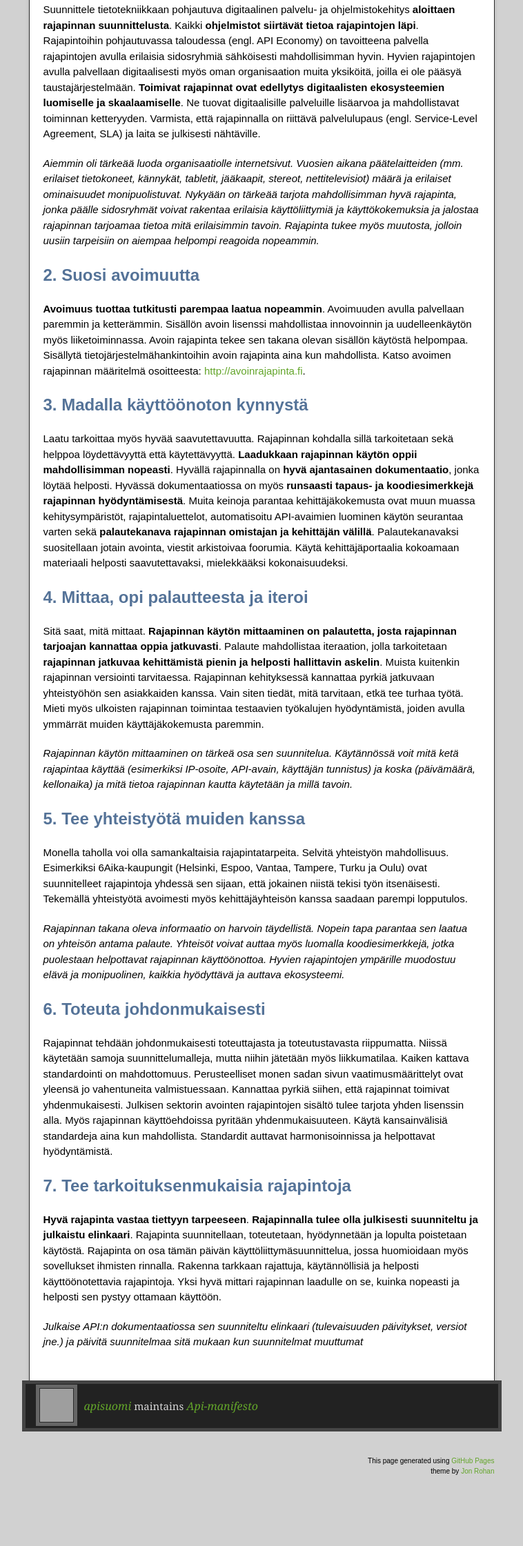
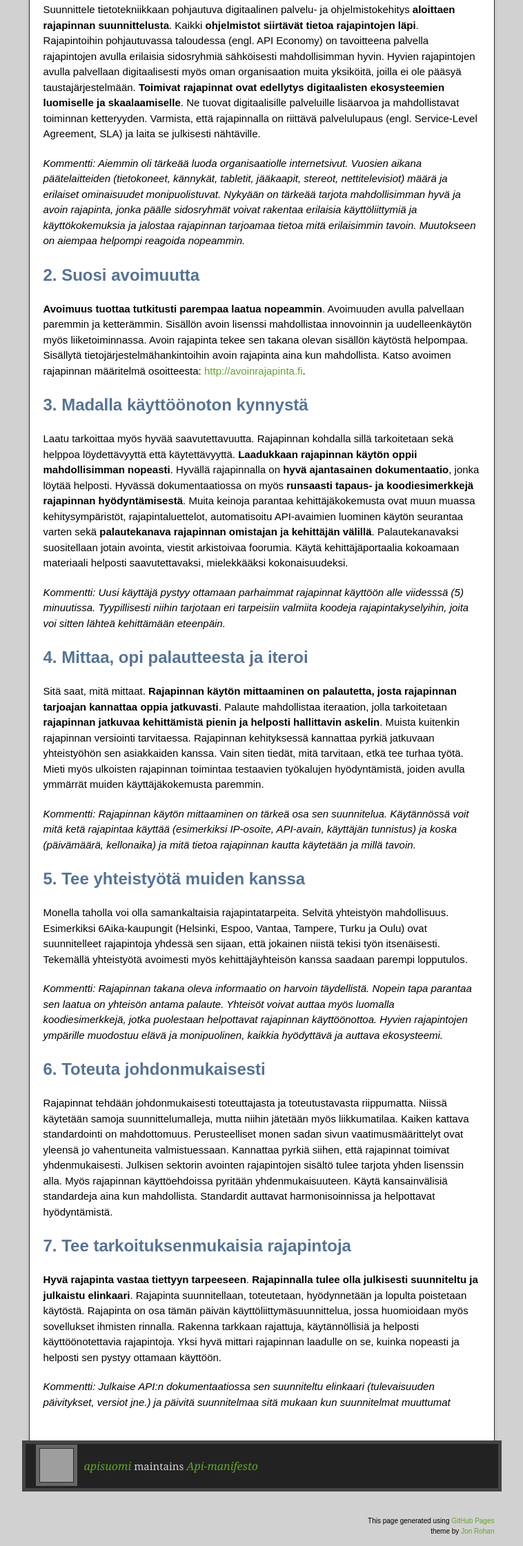
Before and after one commit to apisuomi/api-manifesto, a plain HTML site: page index.html in a window 1280 px wide. Shown: the part 413-2654 px from the top of the page at 69% size, without its empty margins (261-1019 px from the left). Drawn offline with nearby package versions, Linux system fonts and the light colour scheme; grey boxes are pictures that could not be loaded.

```diff
--- a/index.html
+++ b/index.html
@@ -44,7 +44,7 @@
 
 <p>Suunnittele tietotekniikkaan pohjautuva digitaalinen palvelu- ja ohjelmistokehitys <strong>aloittaen rajapinnan suunnittelusta</strong>. Kaikki <strong>ohjelmistot siirtävät tietoa rajapintojen läpi</strong>. Rajapintoihin pohjautuvassa taloudessa (engl. API Economy) on tavoitteena palvella rajapintojen avulla erilaisia sidosryhmiä sähköisesti mahdollisimman hyvin. Hyvien rajapintojen avulla palvellaan digitaalisesti myös oman organisaation muita yksiköitä, joilla ei ole pääsyä taustajärjestelmään. <strong>Toimivat rajapinnat ovat edellytys digitaalisten ekosysteemien luomiselle ja skaalaamiselle</strong>. Ne tuovat digitaalisille palveluille lisäarvoa ja mahdollistavat toiminnan ketteryyden. Varmista, että rajapinnalla on riittävä palvelulupaus (engl. Service-Level Agreement, SLA) ja laita se julkisesti nähtäville.</p>
 
-<p><em>Aiemmin oli tärkeää luoda organisaatiolle internetsivut. Vuosien aikana päätelaitteiden (mm. erilaiset tietokoneet, kännykät, tabletit, jääkaapit, stereot, nettitelevisiot) määrä ja erilaiset ominaisuudet monipuolistuvat. Nykyään on tärkeää tarjota mahdollisimman hyvä rajapinta, jonka päälle sidosryhmät voivat rakentaa erilaisia käyttöliittymiä ja käyttökokemuksia ja jalostaa rajapinnan tarjoamaa tietoa mitä erilaisimmin tavoin. Rajapinta tukee myös muutosta, jolloin uusiin tarpeisiin on aiempaa helpompi reagoida nopeammin.</em></p>
+<p><em>Kommentti: Aiemmin oli tärkeää luoda organisaatiolle internetsivut. Vuosien aikana päätelaitteiden (tietokoneet, kännykät, tabletit, jääkaapit, stereot, nettitelevisiot) määrä ja erilaiset ominaisuudet monipuolistuvat. Nykyään on tärkeää tarjota mahdollisimman hyvä ja avoin rajapinta, jonka päälle sidosryhmät voivat rakentaa erilaisia käyttöliittymiä ja käyttökokemuksia ja jalostaa rajapinnan tarjoamaa tietoa mitä erilaisimmin tavoin. Muutokseen on aiempaa helpompi reagoida nopeammin.</em></p>
 
 <h2>
 <a id="2-suosi-avoimuutta" class="anchor" href="#2-suosi-avoimuutta" aria-hidden="true"><span aria-hidden="true" class="octicon octicon-link"></span></a>2. Suosi avoimuutta</h2>
@@ -56,19 +56,21 @@
 
 <p>Laatu tarkoittaa myös hyvää saavutettavuutta. Rajapinnan kohdalla sillä tarkoitetaan sekä helppoa löydettävyyttä että käytettävyyttä. <strong>Laadukkaan rajapinnan käytön oppii mahdollisimman nopeasti</strong>. Hyvällä rajapinnalla on <strong>hyvä ajantasainen dokumentaatio</strong>, jonka löytää helposti. Hyvässä dokumentaatiossa on myös <strong>runsaasti tapaus- ja koodiesimerkkejä rajapinnan hyödyntämisestä</strong>. Muita keinoja parantaa kehittäjäkokemusta ovat muun muassa kehitysympäristöt, rajapintaluettelot, automatisoitu API-avaimien luominen käytön seurantaa varten sekä <strong>palautekanava rajapinnan omistajan ja kehittäjän välillä</strong>. Palautekanavaksi suositellaan jotain avointa, viestit arkistoivaa foorumia. Käytä kehittäjäportaalia kokoamaan materiaali helposti saavutettavaksi, mielekkääksi kokonaisuudeksi.</p>
 
+<p><em>Kommentti: Uusi käyttäjä pystyy ottamaan parhaimmat rajapinnat käyttöön alle viidesssä (5) minuutissa. Tyypillisesti niihin tarjotaan eri tarpeisiin valmiita koodeja rajapintakyselyihin, joita voi sitten lähteä kehittämään eteenpäin.</em> </p>
+
 <h2>
 <a id="4-mittaa-opi-palautteesta-ja-iteroi" class="anchor" href="#4-mittaa-opi-palautteesta-ja-iteroi" aria-hidden="true"><span aria-hidden="true" class="octicon octicon-link"></span></a>4. Mittaa, opi palautteesta ja iteroi</h2>
 
 <p>Sitä saat, mitä mittaat. <strong>Rajapinnan käytön mittaaminen on palautetta, josta rajapinnan tarjoajan kannattaa oppia jatkuvasti</strong>. Palaute mahdollistaa iteraation, jolla tarkoitetaan <strong>rajapinnan jatkuvaa kehittämistä pienin ja helposti hallittavin askelin</strong>. Muista kuitenkin rajapinnan versiointi tarvitaessa. Rajapinnan kehityksessä kannattaa pyrkiä jatkuvaan yhteistyöhön sen asiakkaiden kanssa. Vain siten tiedät, mitä tarvitaan, etkä tee turhaa työtä. Mieti myös ulkoisten rajapinnan toimintaa testaavien työkalujen hyödyntämistä, joiden avulla ymmärrät muiden käyttäjäkokemusta paremmin.</p>
 
-<p><em>Rajapinnan käytön mittaaminen on tärkeä osa sen suunnitelua. Käytännössä voit mitä ketä rajapintaa käyttää (esimerkiksi IP-osoite, API-avain, käyttäjän tunnistus) ja koska (päivämäärä, kellonaika) ja mitä tietoa rajapinnan kautta käytetään ja millä tavoin.</em></p>
+<p><em>Kommentti: Rajapinnan käytön mittaaminen on tärkeä osa sen suunnitelua. Käytännössä voit mitä ketä rajapintaa käyttää (esimerkiksi IP-osoite, API-avain, käyttäjän tunnistus) ja koska (päivämäärä, kellonaika) ja mitä tietoa rajapinnan kautta käytetään ja millä tavoin.</em></p>
 
 <h2>
 <a id="5-tee-yhteistyötä-muiden-kanssa" class="anchor" href="#5-tee-yhteisty%C3%B6t%C3%A4-muiden-kanssa" aria-hidden="true"><span aria-hidden="true" class="octicon octicon-link"></span></a>5. Tee yhteistyötä muiden kanssa</h2>
 
 <p>Monella taholla voi olla samankaltaisia rajapintatarpeita. Selvitä yhteistyön mahdollisuus. Esimerkiksi 6Aika-kaupungit (Helsinki, Espoo, Vantaa, Tampere, Turku ja Oulu) ovat suunnitelleet rajapintoja yhdessä sen sijaan, että jokainen niistä tekisi työn itsenäisesti. Tekemällä yhteistyötä avoimesti myös kehittäjäyhteisön kanssa saadaan parempi lopputulos.</p>
 
-<p><em>Rajapinnan takana oleva informaatio on harvoin täydellistä. Nopein tapa parantaa sen laatua on yhteisön antama palaute. Yhteisöt voivat auttaa myös luomalla koodiesimerkkejä, jotka puolestaan helpottavat rajapinnan käyttöönottoa. Hyvien rajapintojen ympärille muodostuu elävä ja monipuolinen, kaikkia hyödyttävä ja auttava ekosysteemi.</em></p>
+<p><em>Kommentti: Rajapinnan takana oleva informaatio on harvoin täydellistä. Nopein tapa parantaa sen laatua on yhteisön antama palaute. Yhteisöt voivat auttaa myös luomalla koodiesimerkkejä, jotka puolestaan helpottavat rajapinnan käyttöönottoa. Hyvien rajapintojen ympärille muodostuu elävä ja monipuolinen, kaikkia hyödyttävä ja auttava ekosysteemi.</em></p>
 
 <h2>
 <a id="6-toteuta-johdonmukaisesti" class="anchor" href="#6-toteuta-johdonmukaisesti" aria-hidden="true"><span aria-hidden="true" class="octicon octicon-link"></span></a>6. Toteuta johdonmukaisesti</h2>
@@ -80,7 +82,7 @@
 
 <p><strong>Hyvä rajapinta vastaa tiettyyn tarpeeseen</strong>. <strong>Rajapinnalla tulee olla julkisesti suunniteltu ja julkaistu elinkaari</strong>. Rajapinta suunnitellaan, toteutetaan, hyödynnetään ja lopulta poistetaan käytöstä. Rajapinta on osa tämän päivän käyttöliittymäsuunnittelua, jossa huomioidaan myös sovellukset ihmisten rinnalla. Rakenna tarkkaan rajattuja, käytännöllisiä ja helposti käyttöönotettavia rajapintoja. Yksi hyvä mittari rajapinnan laadulle on se, kuinka nopeasti ja helposti sen pystyy ottamaan käyttöön.</p>
 
-<p><em>Julkaise API:n dokumentaatiossa sen suunniteltu elinkaari (tulevaisuuden päivitykset, versiot jne.) ja päivitä suunnitelmaa sitä mukaan kun suunnitelmat muuttumat</em></p>
+<p><em>Kommentti: Julkaise API:n dokumentaatiossa sen suunniteltu elinkaari (tulevaisuuden päivitykset, versiot jne.) ja päivitä suunnitelmaa sitä mukaan kun suunnitelmat muuttumat</em></p>
         </article>
       </div>
     </div>
```
Also changed, not shown: params.json (+1 -1 lines).
